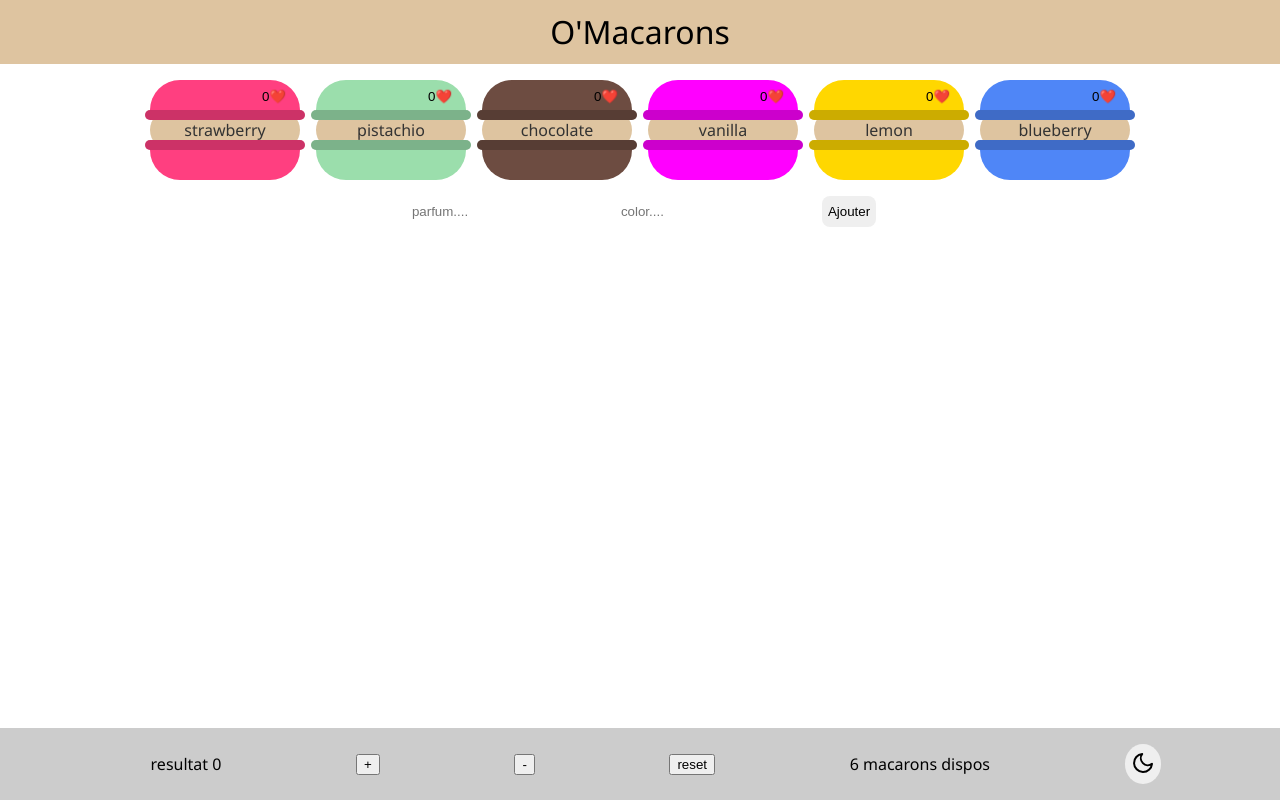
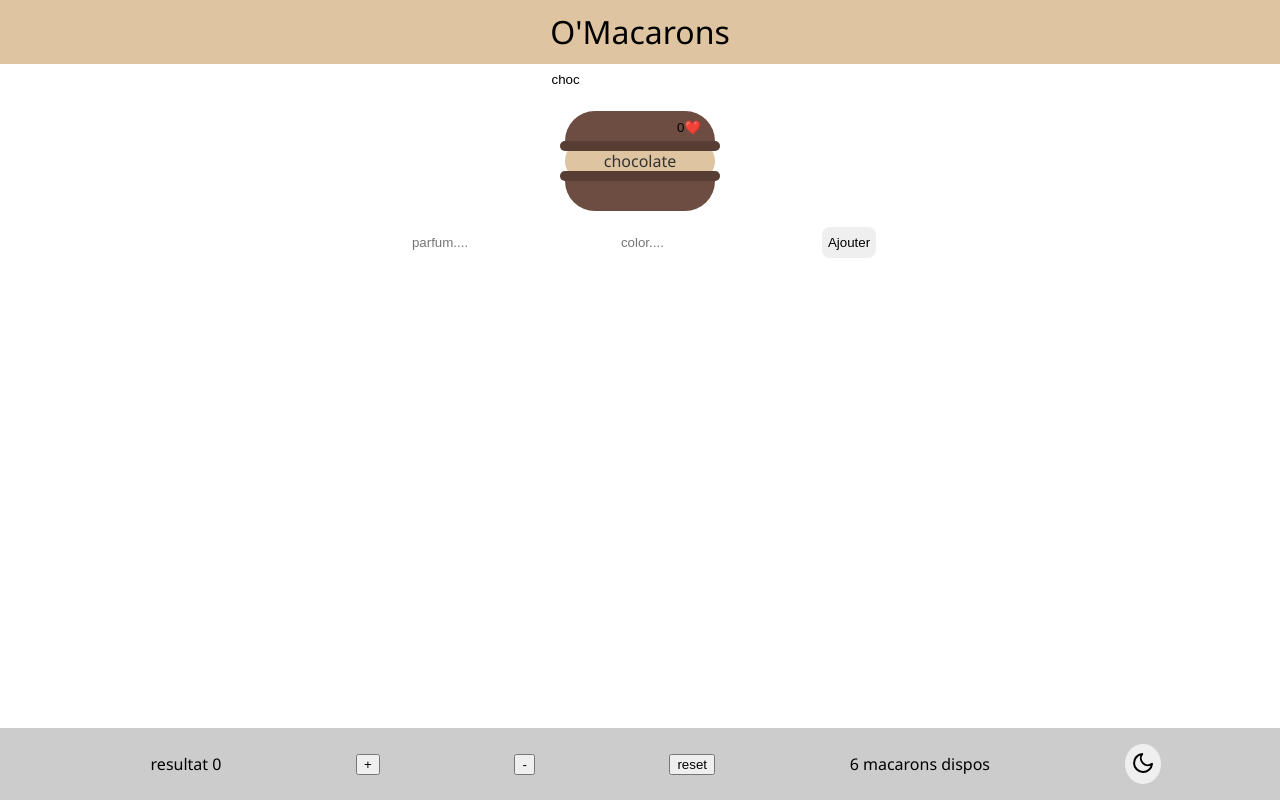
Before and after one commit to O-clock-Kyoto/omacarons-with-router, a React (Vite) app: page / in a window 1280 px wide. Built offline with nearby package versions, Linux system fonts and the light colour scheme.

Commit message:
mise en place input controlé pour filtrer les macarons en temps réél

```diff
--- a/src/components/App.tsx
+++ b/src/components/App.tsx
@@ -24,6 +24,19 @@ function App() {
   // quand on va valider le form, on va ajouter une entrée dans le tableau et le composant va refaire son rendu ave cun macarons de plus !
   const [macaronList, setMacaronList] = useState(data);
 
+  // STATE pour stocker la valeur de l'input filter search, l'affiochage va s'adapter à chaque fois que la valeur change on va filtrer les macarons affichés
+  // SSoT : le state est la seule source de vérité donc on veut que le state "pilote" l'input, on va fair eun input controlé par le state
+  const [searchString, setSearchString] = useState('choc');
+
+  // on se sert de la vameur de searchString pour filtrer le tableau macaronList
+  const filteredMacarons = macaronList.filter((macaron) => {
+    // on return true si on garde la ligne dans le nouveau tableau
+    // et false si on veut pas garder la ligne
+
+    // est ce que la search string est inclue dans le nom du parfum
+    return macaron.flavour.includes(searchString);
+  });
+
   return (
     <div className={isDark ? 'app app--dark' : 'app'}>
       <header className="header">
@@ -31,10 +44,31 @@ function App() {
         {/* si on est en mode dark on veut afficher un message */}
         {isDark && <p>On est en mode dark</p>}
       </header>
+
+      <form className="form">
+        <input
+          className="form__input"
+          type="text"
+          placeholder="search...."
+          // controle en lecture, l'utilisateur "lit" le state dans l'input
+          value={searchString}
+          // controle en ecriture : quand l'utilisateur tape un caractère dans l'input on va ecrire ce caractère dans le state
+          onChange={(event) => {
+            console.log('change!');
+            // on change le state, ce qui va changer la value puisque la value c'est ce qu'il y a dans le state
+            // on va recuperer la chaine de caractère tapée par l'utilisateur dans l'event change
+            const newText = event.currentTarget.value;
+            console.log(newText);
+            setSearchString(newText);
+          }}
+        />
+      </form>
+
       <main className="main">
         {
           // avec map on fabrique un tableau d'element div JSX
-          macaronList.map((macaron) => {
+          // à partir du tableau filtré par la search string, on n'affiche pas TOUS les macarons, on affiche que ceux qui sont dans le tableau filtré
+          filteredMacarons.map((macaron) => {
             // on return la ligne du tableau généré par map: un element JSX div
             // on est obligé d'ajouter une prop "key" aux elements quand ils sont dans un tableau pour que React puisse les identifier
             // (attention on ne met pas l'index du tableau en key) !
```
